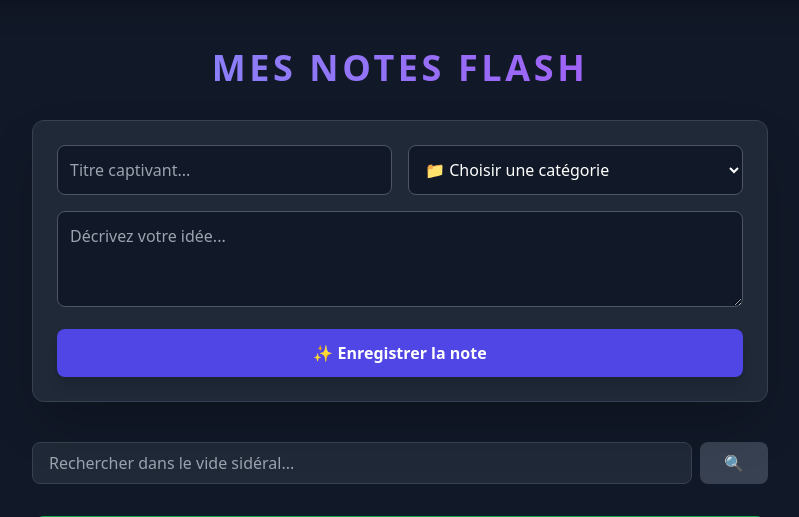
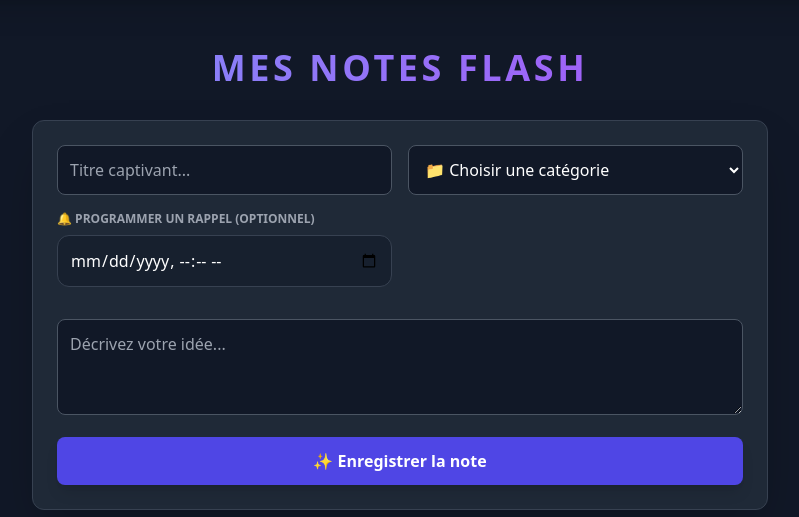
Before and after one commit to Reddy-Nzoloko/BlockNoteMVC, a PHP site: page / in a window 1280 px wide. Shown: the part 63-580 px from the top of the page, without its empty margins (240-1039 px from the left). Run offline with PHP 8.4, Linux system fonts and the light colour scheme; the visitor is signed in with stand-in values (Sample User, id 1); data comes from the database, SQL or seed files in the repository; tables that the repository leaves empty hold one stand-in row (values such as "Sample post"); some libraries are stand-ins or nearby versions.

Commit message:
Ajout de la date dans le MVC

```diff
--- a/controllers/NoteController.php
+++ b/controllers/NoteController.php
@@ -32,18 +32,22 @@ class NoteController {
         require __DIR__ . '/../views/liste.php';
     }
 
-    // VERSION UNIQUE : Enregistre avec l'ID de catégorie
+    // VERSION UNIQUE : Enregistre avec l'ID de catégorie et maintenant time qui est optionnel
    public function sauvegarder() {
-    if (!empty($_POST['titre']) && !empty($_POST['category_id'])) {
+    if (!empty($_POST['titre'])) {
         $model = new Note();
-        $model->creer($_POST['titre'], $_POST['contenu'], $_SESSION['user_id'], $_POST['category_id']);
+        // On récupère la date de rappel si elle est remplie
+        $date_rappel = !empty($_POST['date_rappel']) ? $_POST['date_rappel'] : null;
 
-        $_SESSION['flash'] = [
-            'type' => 'success',
-            'message' => 'Nouvelle note enregistrée !'
-        ];
+        $model->creer(
+            $_POST['titre'],
+            $_POST['contenu'],
+            $_SESSION['user_id'],
+            $_POST['category_id'],
+            $date_rappel // On passe la date au modèle
+        );
+        // ... (votre message flash et redirection)
     }
-    header('Location: index.php');
 }
 
     // Exemple pour la suppression
--- a/script.sql
+++ b/script.sql
@@ -49,3 +49,6 @@ CREATE TABLE password_resets (
     token VARCHAR(255) NOT NULL,
     expire_at DATETIME NOT NULL
 );
+
+-- ajout d'une table de notification pour que l'application notifis la personne
+ALTER TABLE notes ADD COLUMN date_rappel DATETIME NULL;
--- a/views/liste.php
+++ b/views/liste.php
@@ -48,6 +48,11 @@
                         <option value="<?= $cat['id'] ?>"><?= htmlspecialchars($cat['nom']) ?></option>
                     <?php endforeach; ?>
                 </select>
+                <div class="mb-4">
+    <label class="block text-xs font-bold text-gray-400 uppercase mb-2">🔔 Programmer un rappel (Optionnel)</label>
+    <input type="datetime-local" name="date_rappel"
+           class="w-full bg-gray-900/50 border border-gray-700 rounded-xl p-3 text-white outline-none focus:ring-2 ring-indigo-500 transition-all">
+</div>
             </div>
 
             <textarea name="contenu" placeholder="Décrivez votre idée..." required
```
